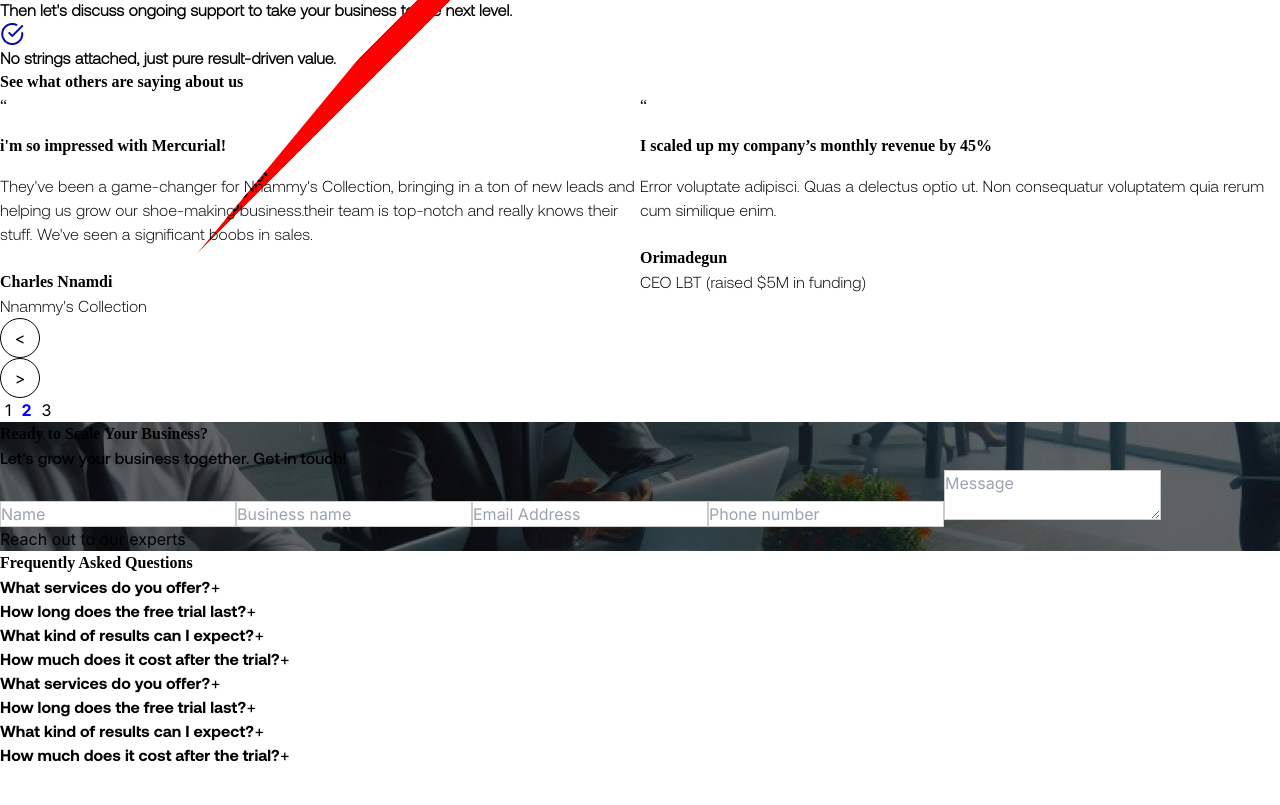
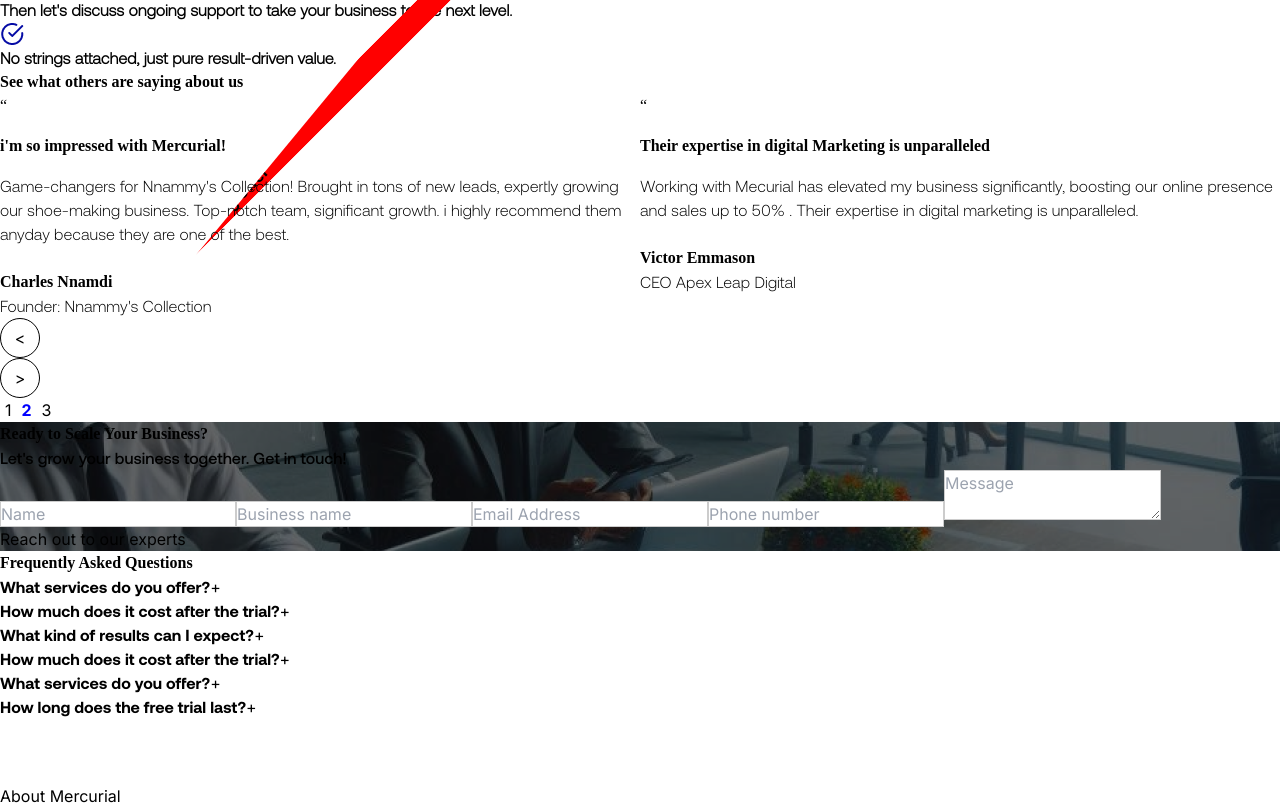
Before and after one commit to NiranMike/mecurial, a React (Vite) app: page / in a window 1280 px wide. Shown: the part 1740-2545 px from the top of the page. Built offline with nearby package versions, Linux system fonts and the light colour scheme; a web font is replaced by a local one.

Commit message:
New changes

```diff
--- a/src/components/FAQ.jsx
+++ b/src/components/FAQ.jsx
@@ -4,36 +4,33 @@ import { motion, AnimatePresence } from 'framer-motion';
 
 const faqData = [
   {
-    question: 'What services do you offer?',
-    answer: 'Our free trial lasts for 2 weeks, giving you a risk-free opportunity to experience our expertise and see the results for yourself.',
+    question: "What services do you offer?",
+    answer:
+      "Our service portfolio includes digital marketing, social media management, content creation, email marketing, search engine optimization, and software solutions, all designed to drive growth and success for our clients.",
   },
   {
-    question: 'How long does the free trial last?',
-    answer: 'Our free trial lasts for 2 weeks, giving you a risk-free opportunity to experience our expertise and see the results for yourself.',
+    question: "How much does it cost after the trial?",
+    answer: "Our pricing plans are customized based on the specific needs and requirements of each client. After the trial, we'll work with you to understand your unique needs and provide a personalized quote that aligns with your goals and budget ." ,
   },
   {
-    question: 'What kind of results can I expect?',
-    answer: 'Our free trial lasts for 2 weeks, giving you a risk-free opportunity to experience our expertise and see the results for yourself.',
+    question: "What kind of results can I expect?",
+    answer:
+      "Our free trial lasts for 2 weeks, giving you a risk-free opportunity to experience our expertise and see the results for yourself.",
   },
   {
-    question: 'How much does it cost after the trial?',
-    answer: 'Our free trial lasts for 2 weeks, giving you a risk-free opportunity to experience our expertise and see the results for yourself.',
+    question: "How much does it cost after the trial?",
+    answer:
+      "Our free trial lasts for 2 weeks, giving you a risk-free opportunity to experience our expertise and see the results for yourself.",
   },
   {
-    question: 'What services do you offer?',
-    answer: 'Our free trial lasts for 2 weeks, giving you a risk-free opportunity to experience our expertise and see the results for yourself.',
+    question: "What services do you offer?",
+    answer:
+      "Our free trial lasts for 2 weeks, giving you a risk-free opportunity to experience our expertise and see the results for yourself.",
   },
   {
-    question: 'How long does the free trial last?',
-    answer: 'Our free trial lasts for 2 weeks, giving you a risk-free opportunity to experience our expertise and see the results for yourself.',
-  },
-  {
-    question: 'What kind of results can I expect?',
-    answer: 'Our free trial lasts for 2 weeks, giving you a risk-free opportunity to experience our expertise and see the results for yourself.',
-  },
-  {
-    question: 'How much does it cost after the trial?',
-    answer: 'Our free trial lasts for 2 weeks, giving you a risk-free opportunity to experience our expertise and see the results for yourself.',
+    question: "How long does the free trial last?",
+    answer:
+      "Our free trial lasts for 2 weeks, giving you a risk-free opportunity to experience our expertise and see the results for yourself.",
   },
 ];
 
--- a/src/components/TestimonialCarousel.jsx
+++ b/src/components/TestimonialCarousel.jsx
@@ -5,22 +5,25 @@ import "slick-carousel/slick/slick-theme.css";
 
 const testimonials = [
   {
-    quote: "They've taken Tonyiyke Designs to the Next level ",
-    description: "Hey Mercurial, i just wanted to give a Quick shoutout to the team for being an awesome digital company! They've really helped me take Tonyiyke Designs to the next level by amplifying my messages and bringing in new leads.",
+    quote: " Tonyiyke Designs is at a 100%  ",
+    description:
+      "Hey Mercurial, i just wanted to give a Quick shoutout to the team for being an awesome digital company! They've really helped me take Tonyiyke Designs to the next level by bring me quality leads",
     name: "IKECHUKWU ANTHONY",
-    title: "CEO TONYIYKE DESIGNS (PRIVATE FUNDS)"
+    title: "CEO TONYIYKE DESIGNS (PRIVATE FUNDS)",
   },
   {
     quote: "i'm so impressed with Mercurial!",
-    description: "They've been a game-changer for Nnammy's Collection, bringing in a ton of new leads and helping us grow our shoe-making business.their team is top-notch and really knows their stuff. We've seen a significant boobs in sales.",
+    description:
+      "Game-changers for Nnammy's Collection! Brought in tons of new leads, expertly growing our shoe-making business. Top-notch team, significant growth. i highly recommend them anyday because they are one of the best. ",
     name: "Charles Nnamdi",
-    title: " Nnammy's Collection "
+    title: "  Founder: Nnammy's Collection ",
   },
   {
-    quote: "I scaled up my company’s monthly revenue by 45%",
-    description: "Error voluptate adipisci. Quas a delectus optio ut. Non consequatur voluptatem quia rerum cum similique enim.",
-    name: "Orimadegun ",
-    title: "CEO LBT (raised $5M in funding)"
+    quote: " Their expertise in digital Marketing is unparalleled ",
+    description:
+      " Working with Mecurial has elevated my business significantly, boosting our online presence and sales up to 50% . Their expertise in digital marketing is unparalleled.",
+    name: "Victor Emmason ",
+    title: "CEO Apex Leap Digital",
   },
   // Add more testimonials here
 ];
```
